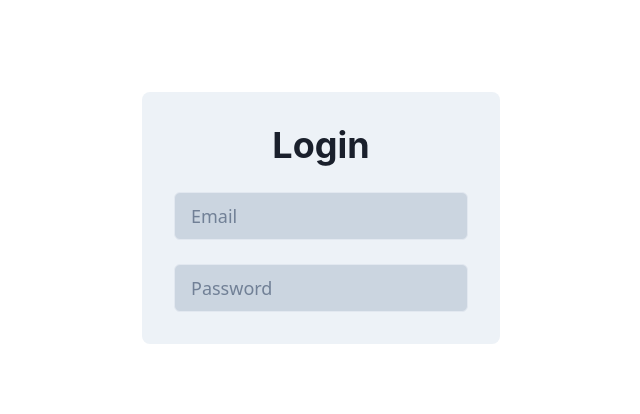
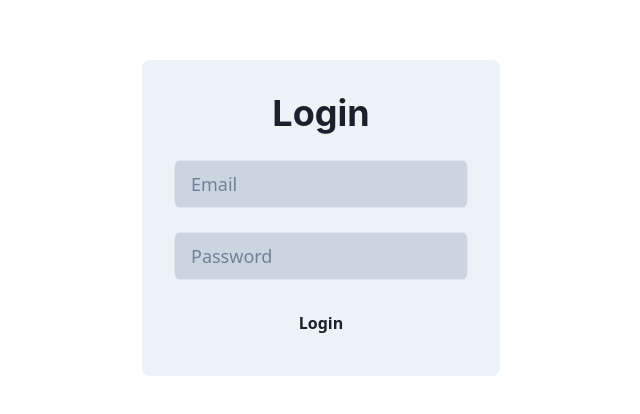
Before and after one commit to KennedyMungai/fullstack_todo_frontend, a Next.js app: page /auth/login in a window 1280 px wide. Shown: the part 182-596 px from the top of the page, without its empty margins (319-959 px from the left). Built offline with nearby package versions, Linux system fonts and the light colour scheme.

Commit message:
Added a login button to the form

```diff
--- a/src/components/auth/Login.tsx
+++ b/src/components/auth/Login.tsx
@@ -1,5 +1,6 @@
 'use client'
 import {
+	Button,
 	Flex,
 	FormControl,
 	FormErrorMessage,
@@ -69,6 +70,9 @@ const Login = (props: Props) => {
 							{errors.password && errors.password.message}
 						</FormErrorMessage>
 					</FormControl>
+					<Button w={'100%'} mt={6} type='submit'>
+						Login
+					</Button>
 				</form>
 			</Flex>
 		</Flex>
```
